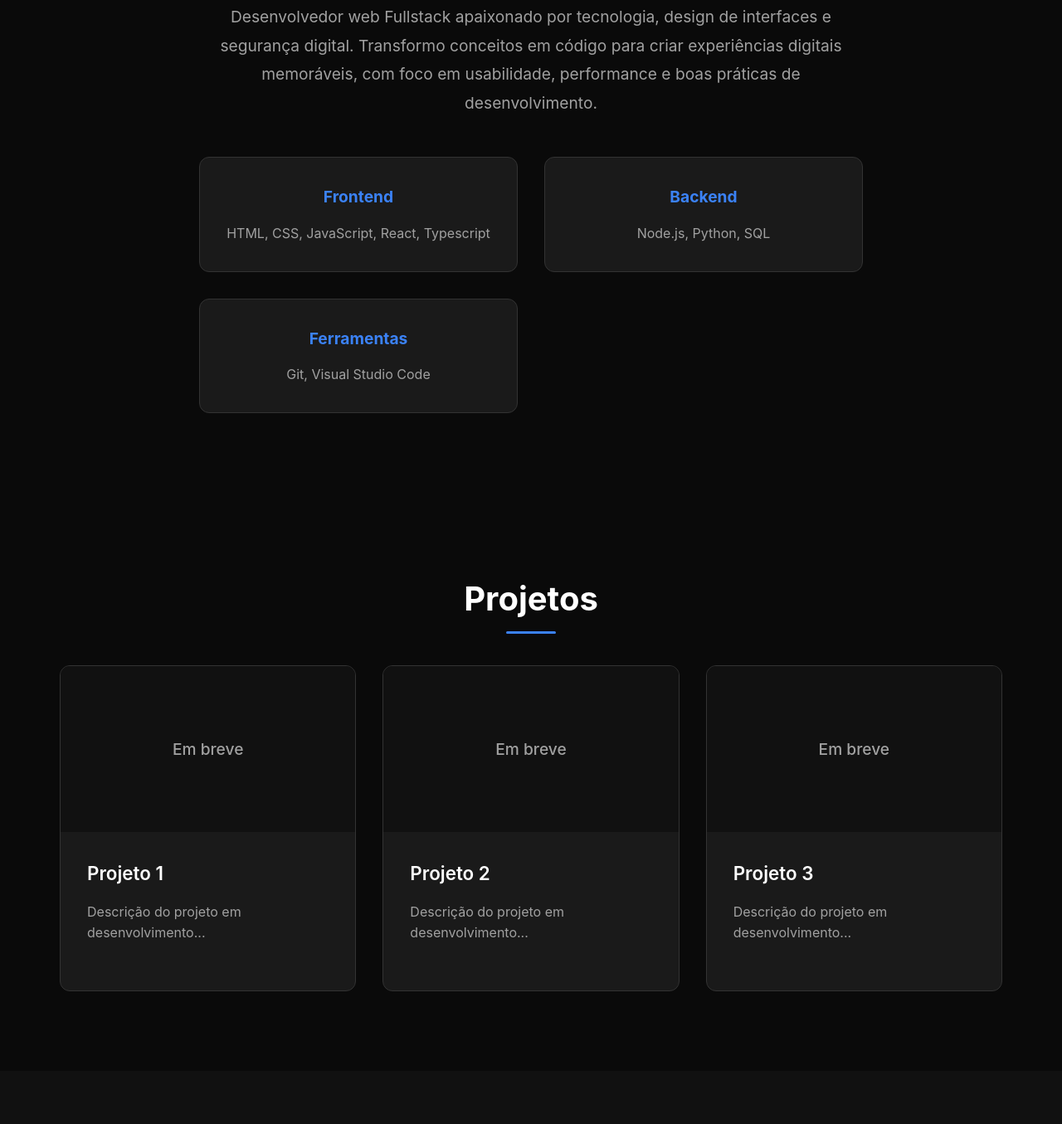
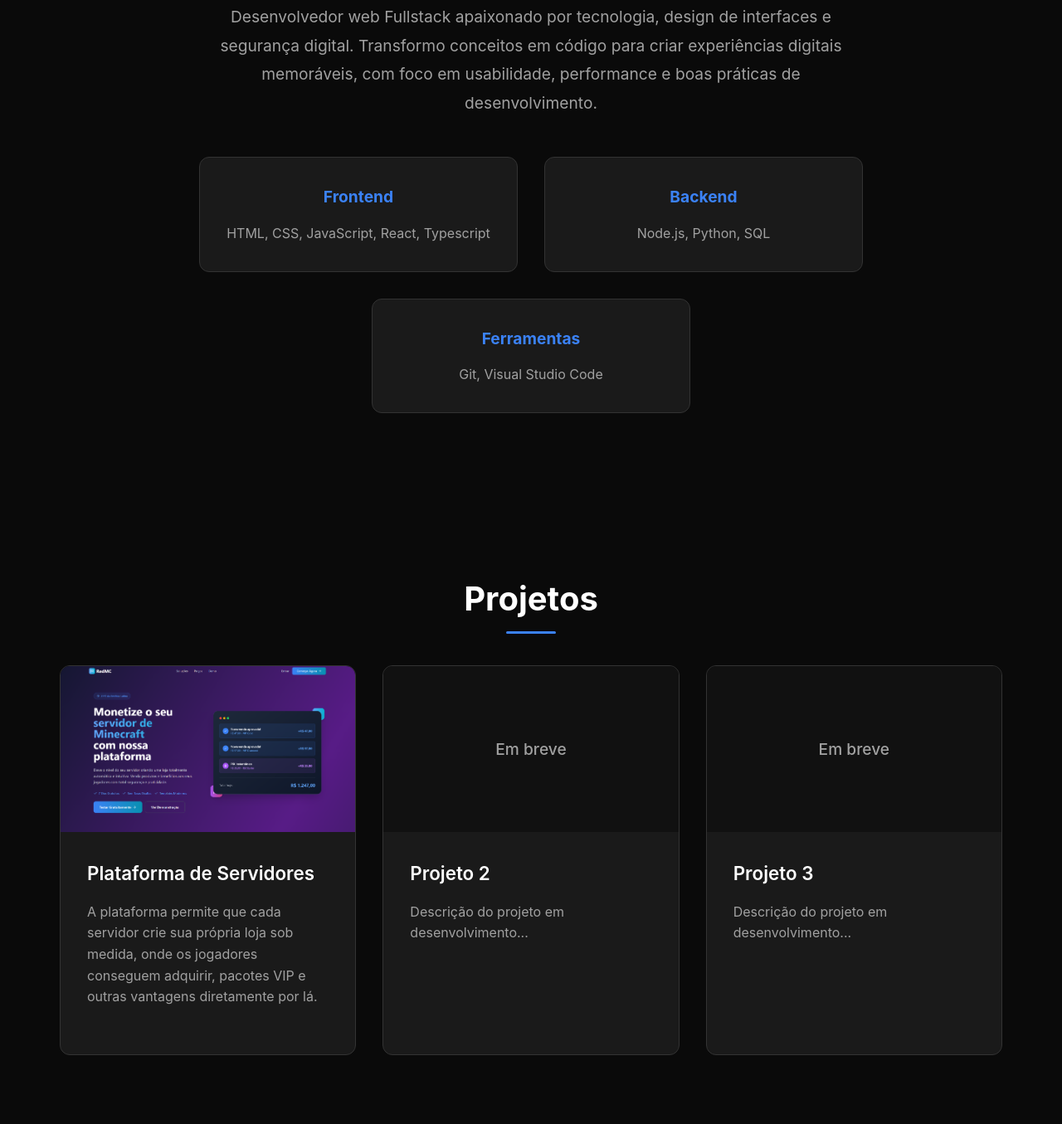
Before and after one commit to hayax0/meu-portfolio, a plain HTML site: page index.html in a window 1280 px wide. Shown: the part 1005-2360 px from the top of the page at 83% size. Drawn offline with Linux system fonts and the light colour scheme.

Commit message:
portfolio atualizado

```diff
--- a/styles.css
+++ b/assets/styles/styles.css
@@ -136,7 +136,7 @@ body {
 
 .profissao {
   font-size: 1.5rem;
-  color: var(--text-primary);
+  color: var(--text-secondary);
   margin-bottom: 1.5rem;
   font-weight: 300;
 }
@@ -212,12 +212,32 @@ section {
   margin-bottom: 3rem;
   line-height: 1.8;
 }
+.skills-grid {
+  display: flex;
+  flex-wrap: wrap; /* Permite que os itens quebrem para a próxima linha */
+  justify-content: center; /* Centraliza os itens na horizontal */
+  gap: 2rem; /* Espaço entre os cards */
+  margin-top: 3rem;
+}
 
-.skills-grid {
-  display: grid;
-  grid-template-columns: repeat(auto-fit, minmax(250px, 1fr));
-  gap: 2rem;
-  margin-top: 3rem;
+.skill-item {
+  /* Define a largura para que caibam 2 por linha, considerando o 'gap' */
+  flex-basis: calc(50% - 1rem);
+  min-width: 250px; /* Garante um tamanho mínimo em telas menores */
+
+  /* Seus outros estilos continuam aqui */
+  background: var(--bg-card);
+  padding: 2rem;
+  border-radius: 12px;
+  border: 1px solid var(--border);
+  transition: all 0.3s ease;
+  box-sizing: border-box; /* Importante para o cálculo da largura funcionar bem */
+}
+
+.skill-item:hover {
+  transform: translateY(-5px);
+  border-color: var(--accent);
+  box-shadow: 0 10px 30px rgba(59, 130, 246, 0.2);
 }
 
 .skill-item {
--- a/index.html
+++ b/index.html
@@ -4,7 +4,9 @@
 <head>
     <meta charset="UTF-8">
     <meta name="viewport" content="width=device-width, initial-scale=1.0">
-    <link rel="stylesheet" href="styles.css">
+
+    <link rel="stylesheet" href="assets/styles/styles.css">
+
     <title>Caio Campos - Portfólio</title>
 </head>
 
@@ -22,7 +24,7 @@
     <main id="inicio" class="cabecalho">
         <div class="perfil-container">
             <div class="foto-container">
-                <img src="./img/fotodeperfil.jpg" alt="Foto de Caio Campos" class="foto-perfil">
+                <img src="assets/img/fotodeperfil.jpg" alt="Foto de Caio Campos" class="foto-perfil">
             </div>
             <h1 class="nome">Caio Campos</h1>
             <p class="profissao">Web Developer</p>
@@ -60,13 +62,16 @@
         <div class="container">
             <h2 class="section-title">Projetos</h2>
             <div class="projetos-grid">
+                <div class="projetos-grid">
                     <div class="projeto-card">
                         <div class="projeto-image">
-                        <div class="placeholder-image">Em breve</div>
+                            <img src="assets/img/plataformavip.png" alt="Imagem do Projeto Plataforma VIP"
+                                style="width: 100%; height: 100%; object-fit: cover;">
                         </div>
                         <div class="projeto-content">
-                        <h3 class="projeto-titulo">Projeto 1</h3>
-                        <p class="projeto-descricao">Descrição do projeto em desenvolvimento...</p>
+                            <h3 class="projeto-titulo">Plataforma de Servidores</h3>
+                            <p class="projeto-descricao"> A plataforma permite que cada servidor crie sua própria loja sob medida, onde os jogadores conseguem adquirir, pacotes VIP e outras vantagens diretamente por lá.
+</p>
                         </div>
                     </div>
                     <div class="projeto-card">
@@ -99,7 +104,8 @@
                     <h3>Vamos conversar?</h3>
                     <p>Entre em contato comigo através do formulário ou pelas redes sociais.</p>
                     <div class="social-links">
-                        <a href="https://www.linkedin.com/in/caio-ds-campos/" target="_blank" class="social-link">LinkedIn</a>
+                        <a href="https://www.linkedin.com/in/caio-ds-campos/" target="_blank"
+                            class="social-link">LinkedIn</a>
                         <a href="https://github.com/hayax0" target="_blank" class="social-link">GitHub</a>
                         <a href="mailto:caioCampos1009@gmail.com" class="social-link">Email</a>
                     </div>
@@ -112,7 +118,8 @@
                         <input type="email" placeholder="Seu email" class="form-input" required id="email" name="email">
                     </div>
                     <div class="form-group">
-                        <textarea placeholder="Sua mensagem" id="mensagem" class="form-textarea" rows="5" required name="mensagem"></textarea>
+                        <textarea placeholder="Sua mensagem" id="mensagem" class="form-textarea" rows="5" required
+                            name="mensagem"></textarea>
                     </div>
                     <button type="submit" class="form-button">Enviar Mensagem</button>
                 </form>
```
Also changed, not shown: assets/img/fotodeperfil.jpg (renamed from img/fotodeperfil.jpg), assets/img/plataformavip.png (added). Lines whose indentation alone changed are shown as unchanged.
